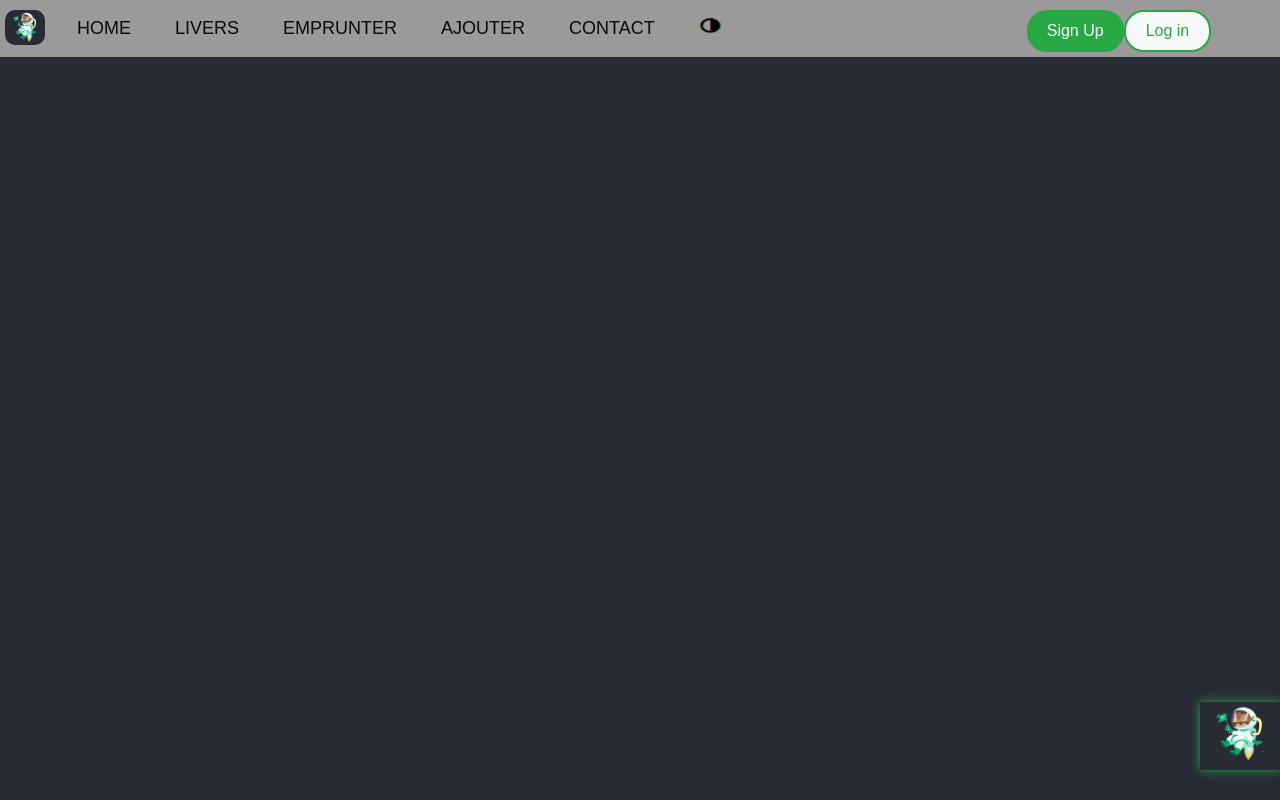
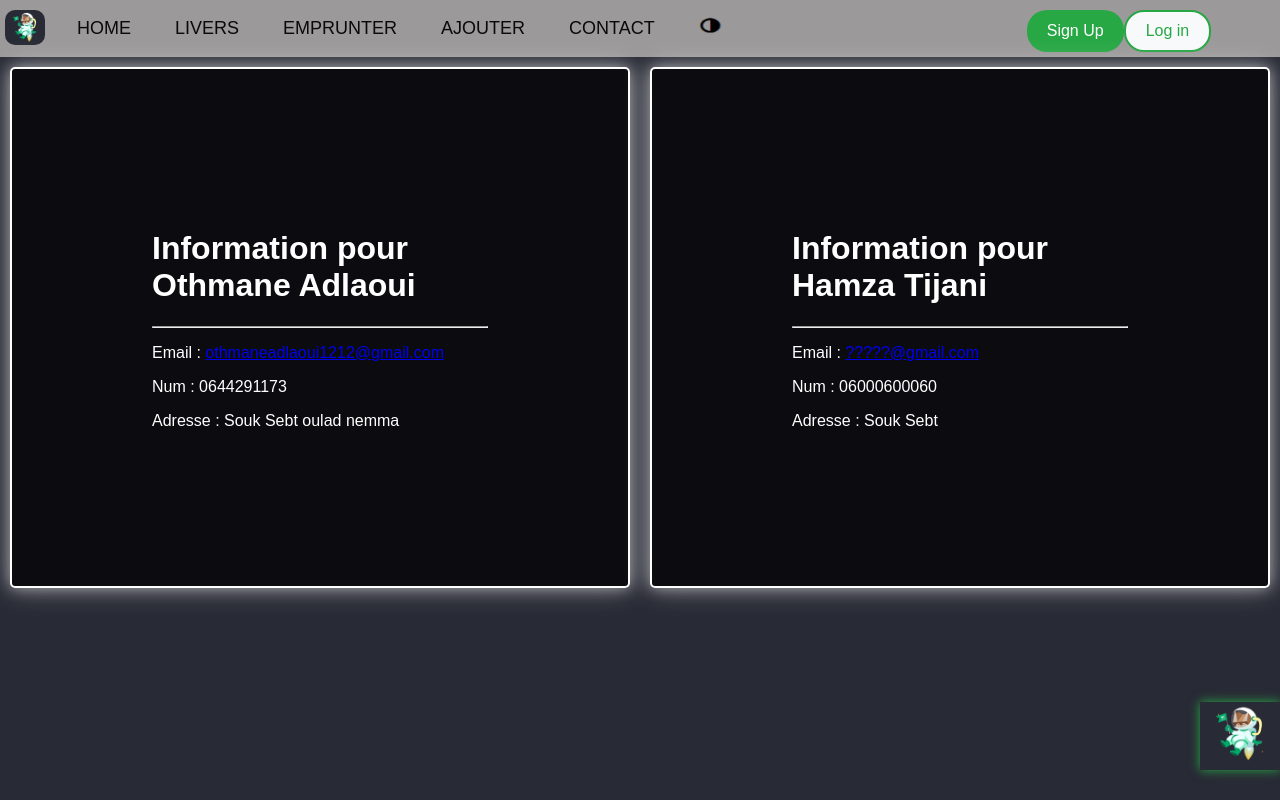
Before and after one commit to othmaneadlaoui1/mini-projet-, a React (Create React App) app: page /contact in a window 1280 px wide. Built offline with nearby package versions, Linux system fonts and the light colour scheme.

Commit message:
routage (page contact )

```diff
--- a/src/projet/app.js
+++ b/src/projet/app.js
@@ -4,7 +4,8 @@ import { BrowserRouter as Router, Route, Routes, Link } from 'react-router-dom';
 import style from './style.css';
 import image from './image.png';
 import icone from './icone.png';
-import Home from './home'
+import Home from './home';
+import Contact from './contact'
 
 export default function App() {
     const [bgColor, setBgColor] = useState('#282A35');
@@ -28,7 +29,7 @@ export default function App() {
                             <li><Link to="/">LIVERS</Link></li>
                             <li><Link to="/">EMPRUNTER</Link></li>
                             <li><Link to="/">AJOUTER</Link></li>
-                            <li><Link to="/">CONTACT</Link></li>
+                            <li><Link to="/contact">CONTACT</Link></li>
                             <li>
                                 <img onClick={handleImageClick} id="icon"   src={icone}/>
                             </li>
@@ -45,7 +46,7 @@ export default function App() {
 
                     <Routes>
                         <Route path="/home" element={<Home/>} />
-                        <Route path="/" element={''} />
+                        <Route path="/contact" element={<Contact/>} />
                         <Route path="/" element={''} />
                         <Route path="/" element={''} />
                         <Route path="/" element={''} />
--- /dev/null
+++ b/src/projet/contact.css
@@ -0,0 +1,20 @@
+.container {
+    display: flex;
+    justify-content: center;
+
+    flex-wrap: wrap;
+}
+
+.info {
+    border: 2px solid #fff;
+    padding: 140px;
+    margin: 10px;
+    border-radius: 5px;
+    box-shadow: 0 0 15px rgba(255, 255, 255, 0.5),
+                0 0 30px rgba(255, 255, 255, 0.3);
+    background-color: rgba(0, 0, 0, 0.7);
+    color: #fff;
+    flex: 1;
+    min-width: 300px;
+    z-index: 10;
+}
--- a/src/projet/contact.js
+++ b/src/projet/contact.js
@@ -0,0 +1,23 @@
+import React from 'react';
+import './contact.css';
+
+export default function Contact() {
+    return (
+        <div className="container">
+            <div className="info">
+                <h1>Information pour Othmane Adlaoui</h1>
+                <hr />
+                <p>Email : <a href="mailto:othmaneadlaoui@gmail.com">othmaneadlaoui1212@gmail.com</a></p>
+                <p>Num : 0644291173</p>
+                <p>Adresse : Souk Sebt oulad nemma</p>
+            </div>
+            <div className="info">
+                <h1>Information pour Hamza Tijani</h1>
+                <hr />
+                <p>Email : <a href="mailto:othmaneadlaoui@gmail.com">?????@gmail.com</a></p>
+                <p>Num : 06000600060</p>
+                <p>Adresse : Souk Sebt</p>
+            </div>
+        </div>
+    );
+}
--- a/src/projet/style.css
+++ b/src/projet/style.css
@@ -75,13 +75,13 @@ nav ul li a:hover {
     color: white;
 }
 #image {
-    position: absolute; /* Positionnement absolu */
-    bottom: 30px; /* Colle l'image au bas de la page */
-    right: 0; /* Colle l'image à droite de la page */
-    box-shadow: 0 0 10px #28a745; /* Ajoute une ombre verte autour de l'image */
+    position: absolute;
+    bottom: 30px;
+    right: 0;
+    box-shadow: 0 0 10px #28a745;
 }
 
 #image img {
-    width: 80px; /* Ajustez la taille de l'image selon vos besoins */
-    height: auto; /* Conserve les proportions de l'image */
+    width: 80px;
+    height: auto;
 }
```
